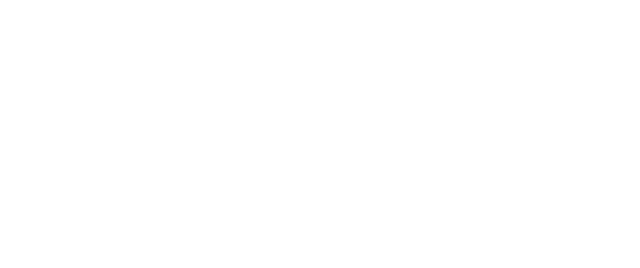
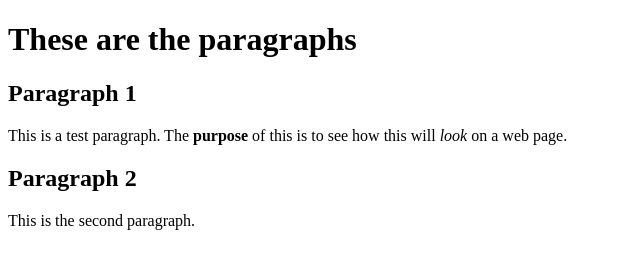
Before and after one commit to Ian-Holton/git_test, a plain HTML site: page html-boilerplate/index.html in a window 1280 px wide. Shown: the whole page, without its empty margins (0-640 px from the left). Drawn offline with Linux system fonts and the light colour scheme.

Commit message:
Updated index.html with text and comments.

```diff
--- a/html-boilerplate/index.html
+++ b/html-boilerplate/index.html
@@ -2,11 +2,17 @@
 <html lang="en">
 <head>
     <meta charset="UTF-8">
-    <meta http-equiv="X-UA-Compatible" content="IE=edge">
-    <meta name="viewport" content="width=device-width, initial-scale=1.0">
-    <title>Document</title>
+    <title>My First Website</title>
 </head>
-<body>
 
-</body>
+    <body>
+        <h1>These are the paragraphs</h1>
+            <h2>Paragraph 1</h2>
+                <p>This is a test paragraph. The <strong>purpose</strong> of this is to see how this will <em>look</em> on a web page.</p>
+
+            <h2>Paragraph 2</h2>
+                <p>This is the second paragraph.</p>
+    </body>
 </html>
+
+<!--This is me following a tutorial to make my first website.-->
```
